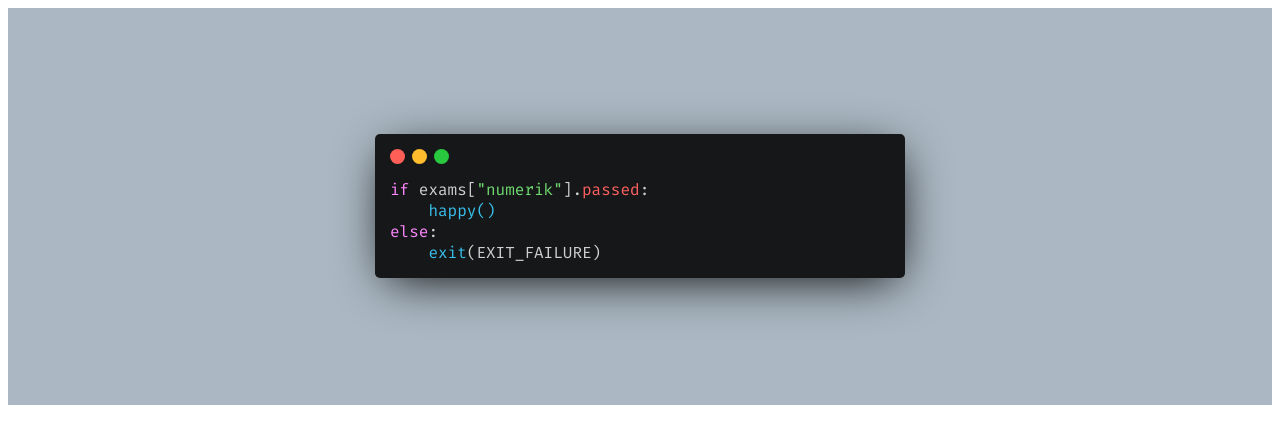
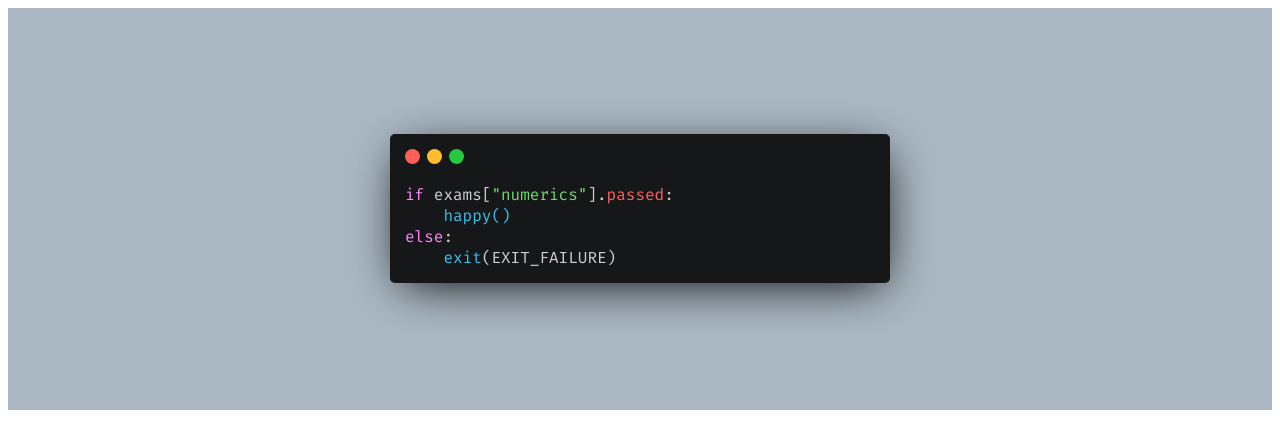
Before and after one commit to linus-k519/code-window, a plain HTML site: page index.html in a window 1280 px wide. Drawn offline with Linux system fonts and the light colour scheme.

Commit message:
Added readme and screenshot

```diff
--- a/index.html
+++ b/index.html
@@ -7,24 +7,26 @@
                 font-family: 'Fira Code';
                 margin: 0;
             }
-            #outer {
+            .outer {
                 background-color: #abb8c3;
                 padding: 10%;
             }
-            #inner {
+            .inner {
                 margin: 0 auto;
                 background-color: #151718;
                 color: #ced1d0;
-                padding: 15px;
                 border-radius: 5px;
                 width: 60%;
                 max-width: 500px;
                 min-width: 300px;
                 box-shadow: 2px 10px 50px -10px black;
             }
-            #header {
+            .header {
                 display: inline-flex;
-                padding-bottom: 15px;
+                padding: 15px;
+            }
+            .content {
+                padding: 5px 15px 15px 15px;
             }
             .circle {
                 width: 15px;
@@ -62,16 +64,16 @@
         </style>
     </head>
     <body>
-        <div id="outer">
-            <div id="inner">
-                <div id="header">
+        <div class="outer">
+            <div class="inner">
+                <div class="header">
                     <div class="circle red-bg"></div>
                     <div class="circle yellow-bg"></div>
                     <div class="circle green-bg"></div>
                 </div>
-                <div id="content">
+                <div class="content">
 <pre>
-<span class="code-statement">if</span> exams[<span class="code-string">"numerik"</span>].<span class="code-attribute">passed</span>:
+<span class="code-statement">if</span> exams[<span class="code-string">"numerics"</span>].<span class="code-attribute">passed</span>:
     <span class="code-method">happy()</span>
 <span class="code-statement">else</span>:
     <span class="code-method">exit</span>(EXIT_FAILURE)
```
Also changed, not shown: code_window.png (added), 1 other file.
